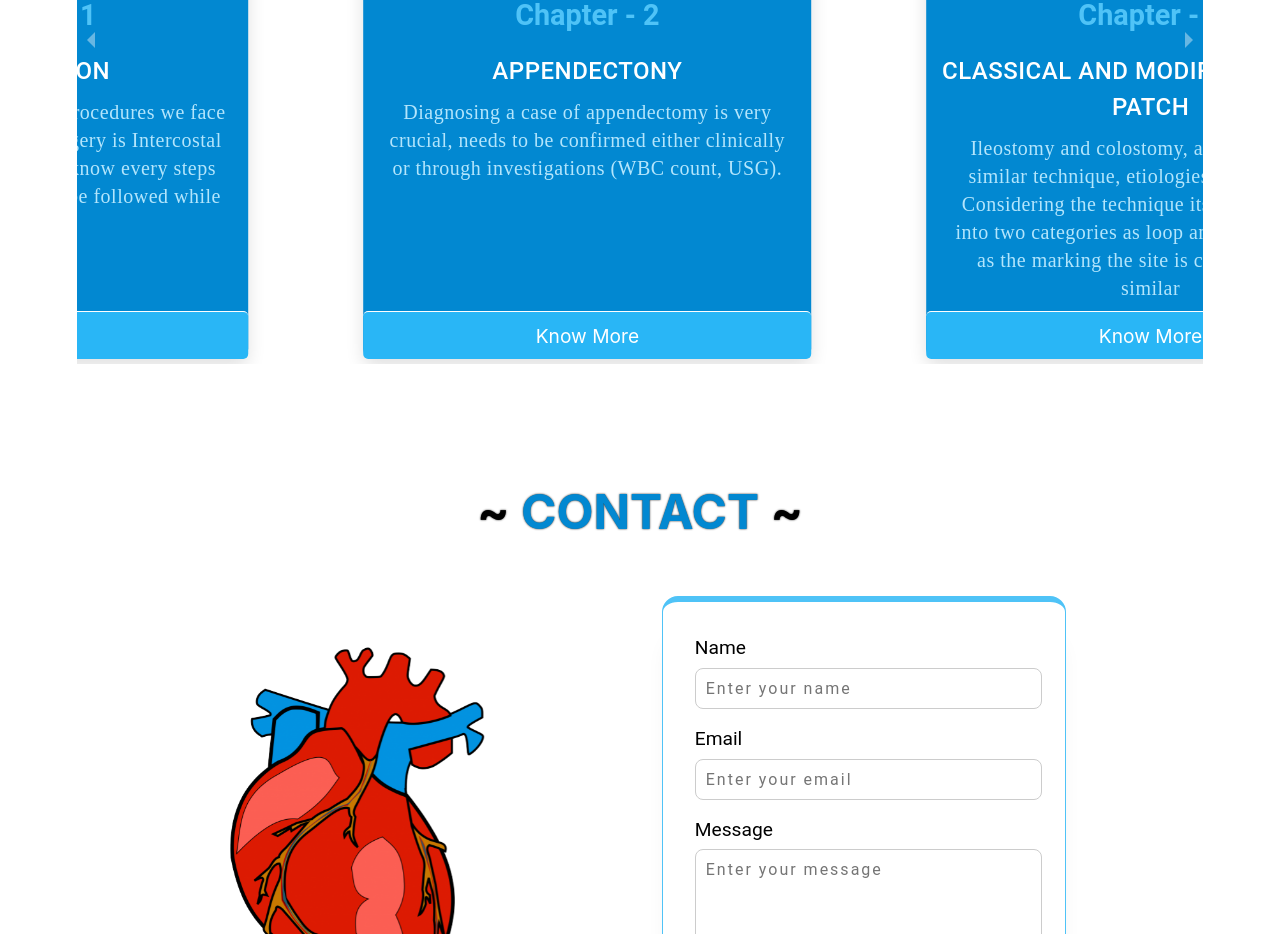
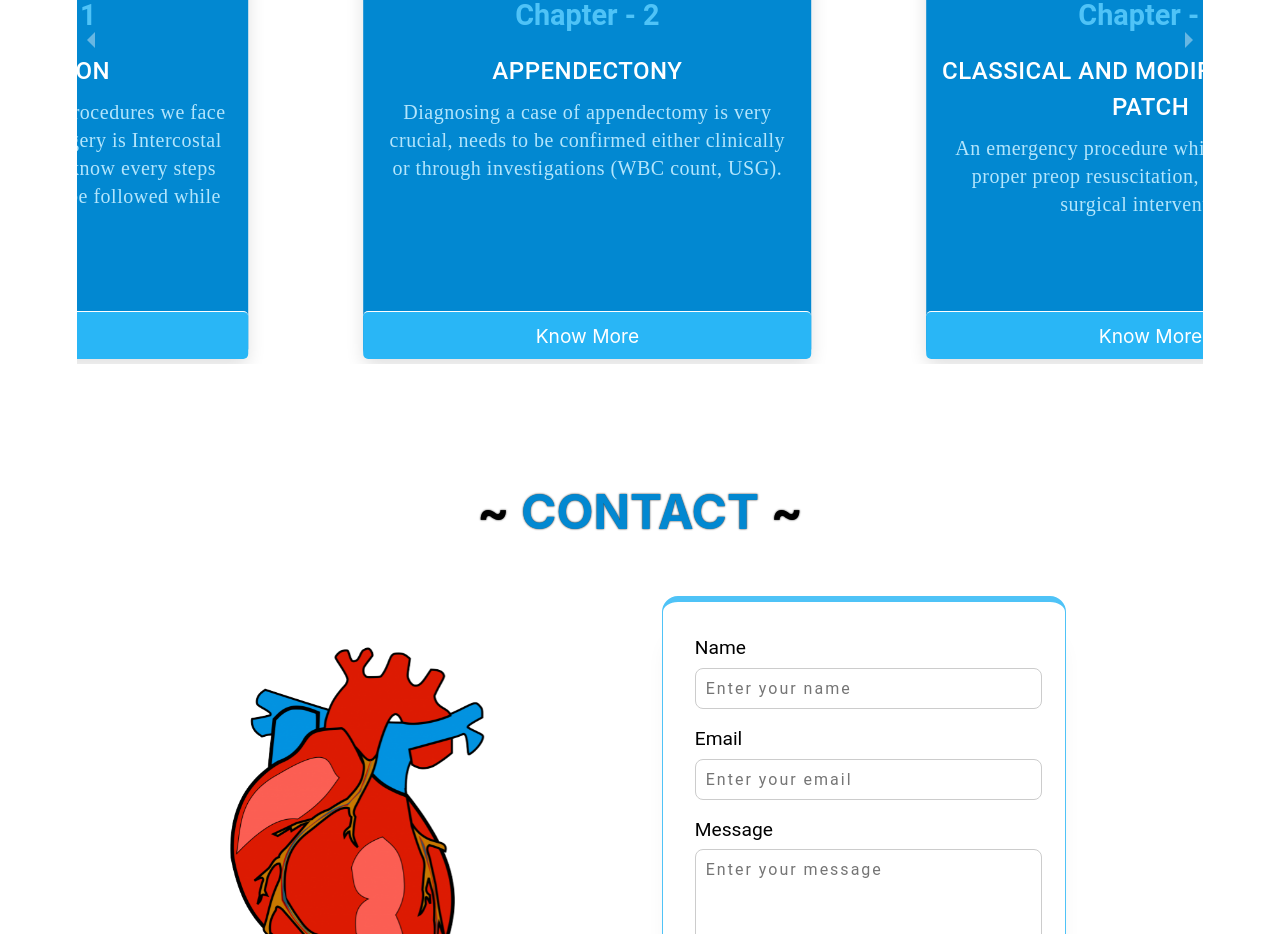
Before and after one commit to shivamAgrawal12/Pocketsenior-for-surgery-Residency-by-Dr-Balamurali-B, a React (Vite) app: page / in a window 1280 px wide. Shown: the part 1740-2674 px from the top of the page. Built offline with nearby package versions, Linux system fonts and the light colour scheme.

Commit message:
second commit

```diff
--- a/src/components/Style.css
+++ b/src/components/Style.css
@@ -317,7 +317,6 @@
 
   @media (max-width: 775px) {
     #home-section {
-      height: 80vh;
       padding: 1.5rem;
     }
 
@@ -1242,6 +1241,9 @@
 }
 
 @media (max-width: 600px) {
+  .chapter-info {
+    width: 96%;
+  }
   .chapter-name {
     font-size: 1.4rem;
   }
--- a/src/components/testimonials.jsx
+++ b/src/components/testimonials.jsx
@@ -70,7 +70,7 @@ const testimonials = [
       chapter: "Chapter - 3",
       name: "CLASSICAL AND MODIFIED GRAHAM PATCH",
       image: Graham,
-      text: "Ileostomy and colostomy, although having similar technique, etiologies widely differs Considering the technique its broadly comes into two categories as loop and end, but as far as the marking the site is concerned it its similar ",
+      text: "An emergency procedure which necessitates a proper preop resuscitation, and immediate surgical intervention.",
       instrument:["Artery Forceps", "Toothed Forceps", "Alley Forceps", "Zerney RETRACTORS", "DAEVERS RETRACTORS", "NEEDLE HOLDER",  "Scissors"],
       procedure:[
                   "Paint and draped with povidone iodine to ensure the aseptic precautions around the surgical site",
```
Also changed, not shown: src/assets/ICD.png.
